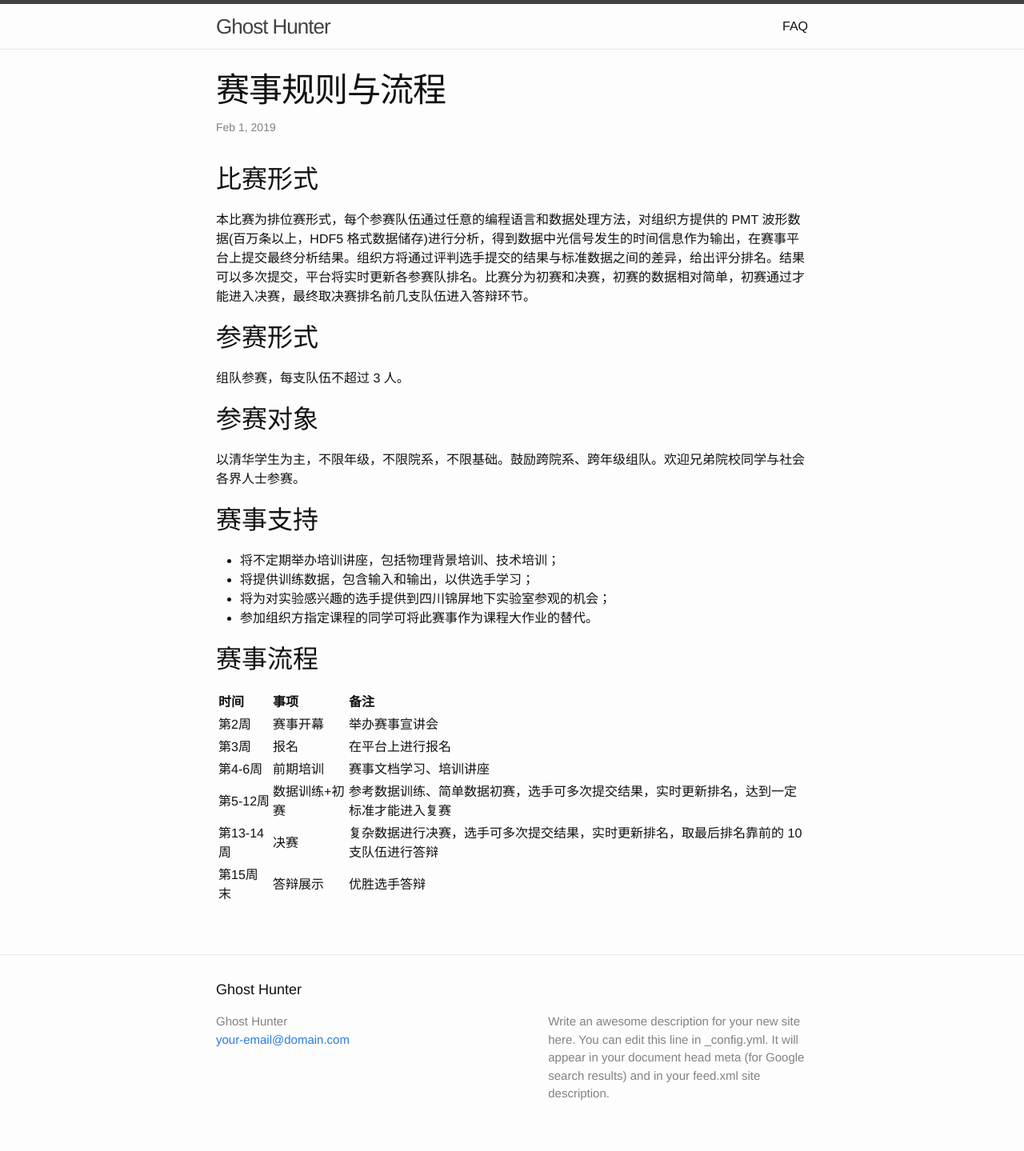
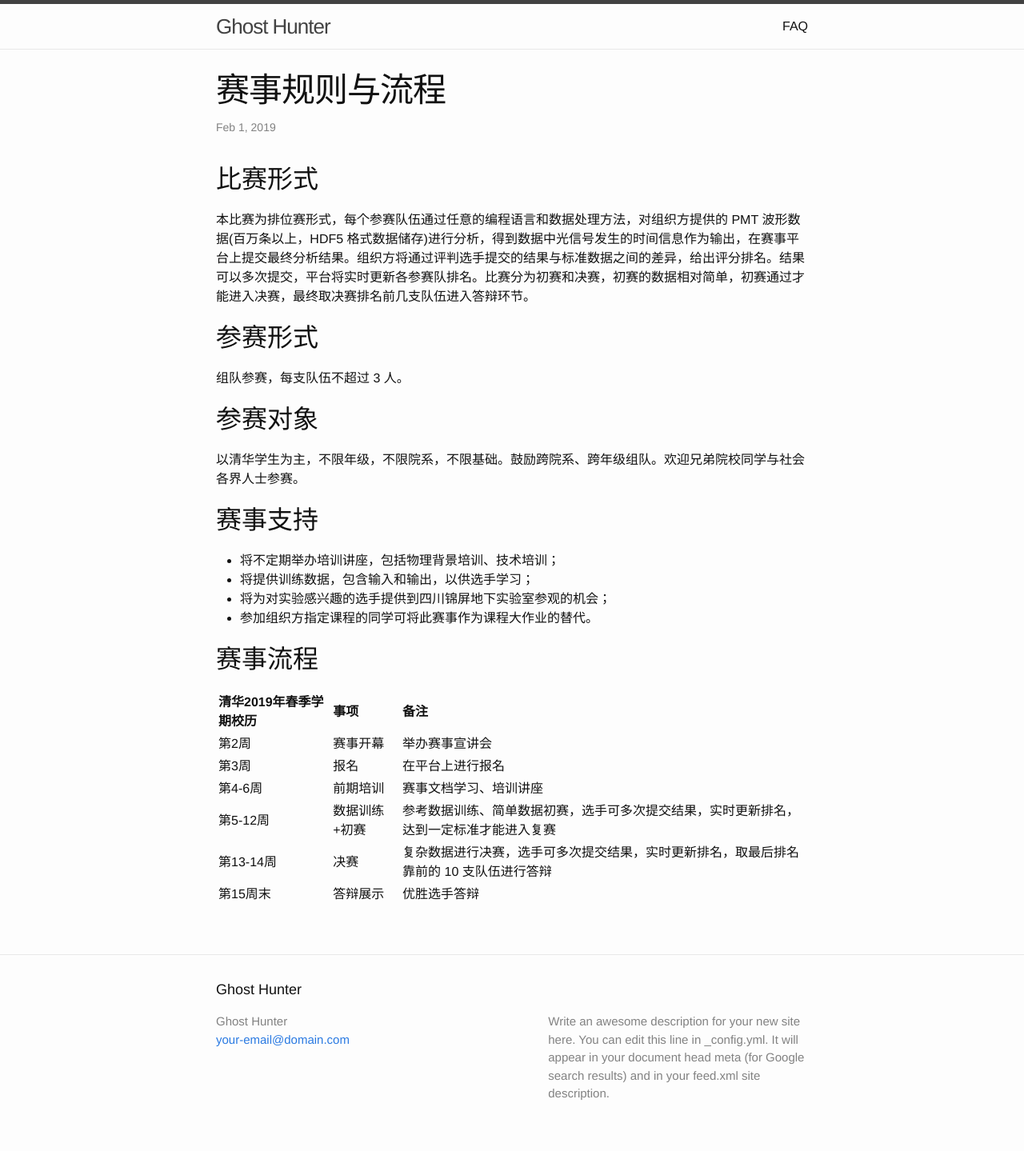
Before and after one commit to ghost-hunter-contest/ghost-hunter-contest.github.io, a Jekyll site: the page built from _posts/2019-02-13-rules.markdown, in a window 1280 px wide. Shown: the whole page at 80% size. Built offline with Jekyll 4.4.1, drawn with Linux system fonts in a browser that asks for light colours.

Commit message:
Tell non-Tsinghua students what "第X周" is.

```diff
--- a/_posts/2019-02-13-rules.markdown
+++ b/_posts/2019-02-13-rules.markdown
@@ -25,7 +25,7 @@ date:   2019-02-01 11:23:45 +0800
 
 ## 赛事流程
 
-| 时间       | 事项          | 备注                                                                                   |
+| 清华2019年春季学期校历 | 事项          | 备注                                                                                   |
 | :--------- | :------------ | :------------------------------------------------------------------------------------- |
 | 第2周      | 赛事开幕      | 举办赛事宣讲会                                                                         |
 | 第3周      | 报名          | 在平台上进行报名                                                                       |
```
